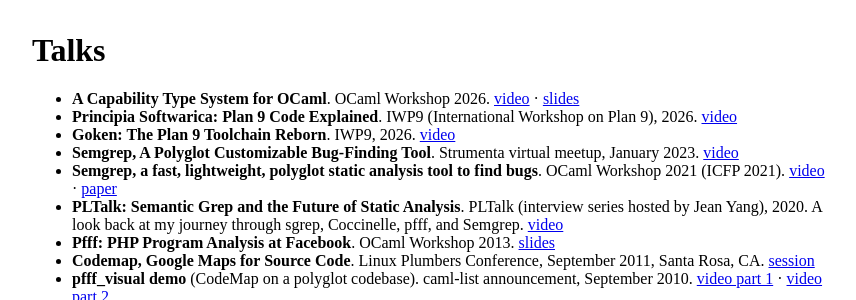
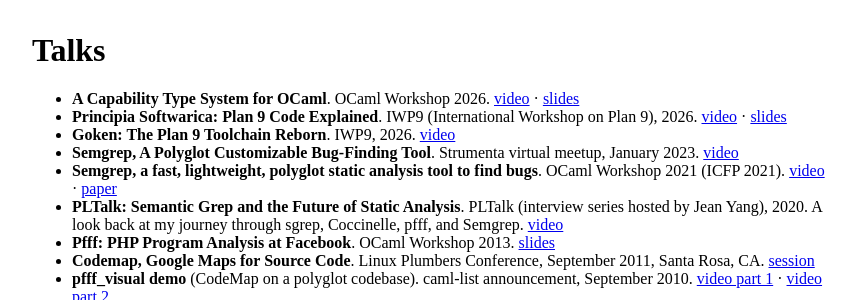
Before and after one commit to aryx/aryx.github.io, a Jekyll site: the page built from talks.md, in a window 1280 px wide. Shown: the top 300 px of the page, without its empty margins (208-1064 px from the left). Built offline with Jekyll 4.4.1, drawn with Linux system fonts in a browser that asks for light colours; our own code applies the rules of GitHub Pages for plain Markdown files.

Commit message:
Add slides link for Principia Softwarica IWP9 talk
Co-Authored-By: Claude Sonnet 5 <noreply@anthropic.com>

```diff
--- a/talks.md
+++ b/talks.md
@@ -4,7 +4,8 @@
   [video](https://www.youtube.com/watch?v=4t_2wLz9EOo) ·
   [slides](https://aryx.github.io/ocaml-caps/caps.html)
 - **Principia Softwarica: Plan 9 Code Explained**. IWP9 (International Workshop on Plan 9), 2026.
-  [video](https://www.youtube.com/watch?v=blVTDhr4QN8)
+  [video](https://www.youtube.com/watch?v=blVTDhr4QN8) ·
+  [slides](https://aryx.github.io/assets/pdfs/slides.pdf)
 - **Goken: The Plan 9 Toolchain Reborn**. IWP9, 2026.
   [video](https://www.youtube.com/watch?v=E3iUpyqKvgk)
 - **Semgrep, A Polyglot Customizable Bug-Finding Tool**. Strumenta virtual meetup, January 2023.
```
